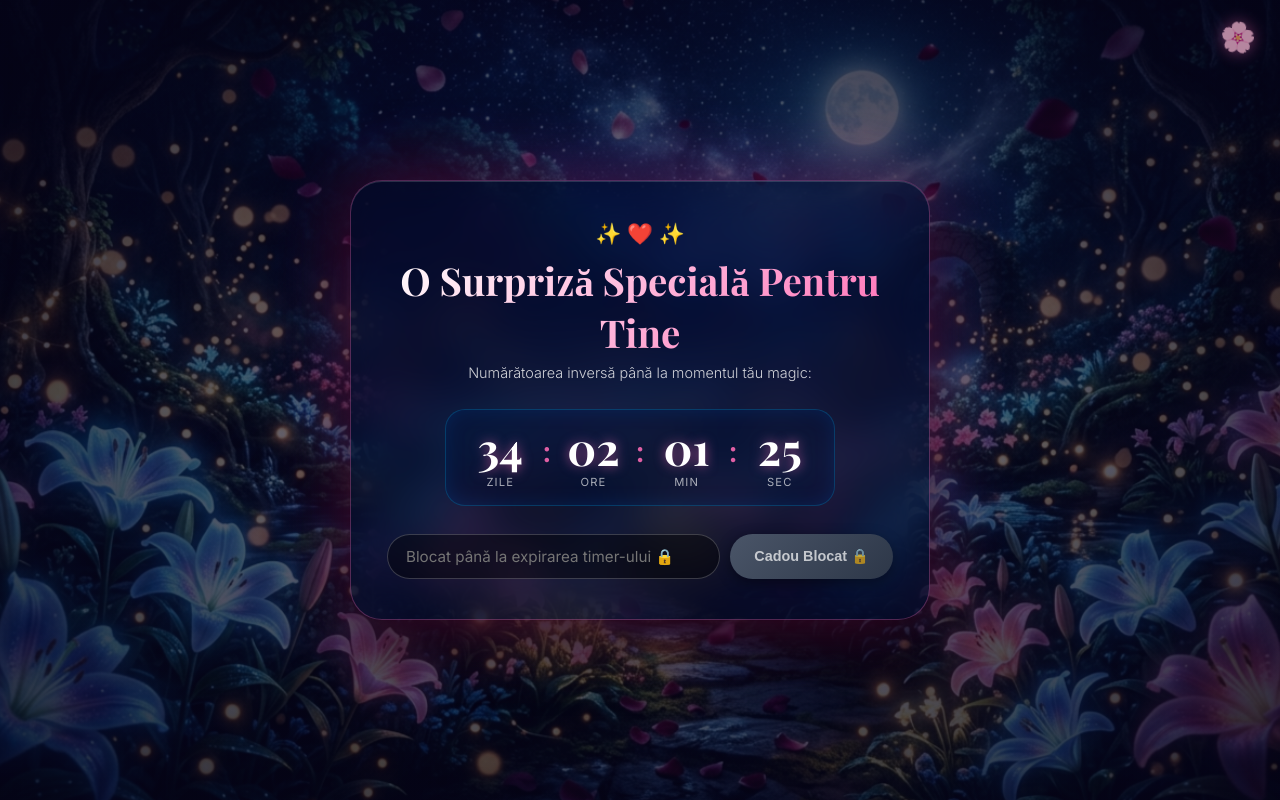
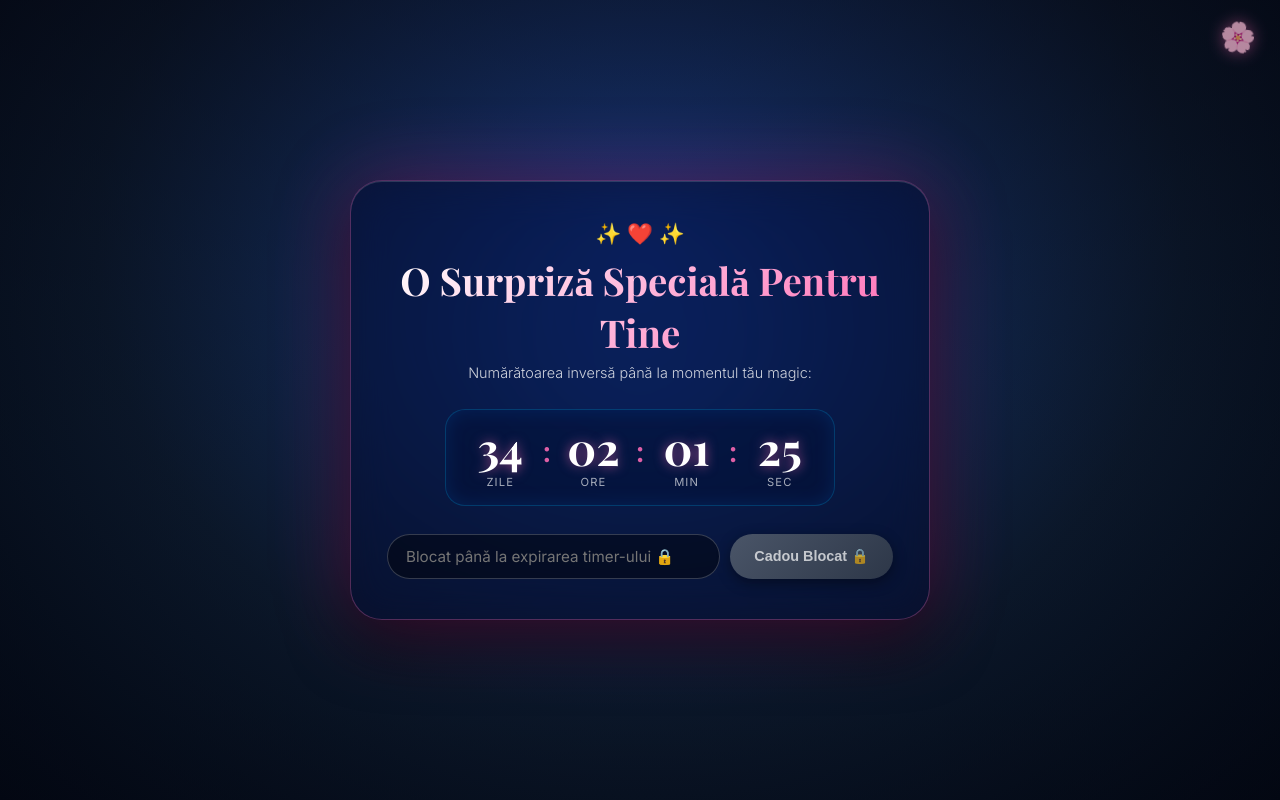
Before and after one commit to corneluu/la-multi-ani, a React (Vite) app: page / in a window 1280 px wide. Built offline with nearby package versions, Linux system fonts and the light colour scheme.

Commit message:
Replace login page background with simple clean blue gradient

```diff
--- a/src/LoginPage.css
+++ b/src/LoginPage.css
@@ -1,4 +1,3 @@
-/* ── LOGIN PAGE CONTAINER ── */
 .login-page {
   position: relative;
   width: 100vw;
@@ -7,23 +6,17 @@
   display: flex;
   align-items: center;
   justify-content: center;
-  background: #050419;
+  background: radial-gradient(circle at center, #0f2b5c 0%, #081636 45%, #040c20 100%);
   font-family: 'Inter', sans-serif;
   color: #fff;
 }
 
-/* ── BACKGROUND ── */
+/* ── SIMPLE BLUE BACKGROUND (NO IMAGE UNTIL AUTHENTICATION) ── */
 .login-bg-image {
   position: absolute;
   inset: 0;
-  background: url('/romantic_bg.jpg') center center / cover no-repeat;
-  animation: bgBreath 12s ease-in-out infinite;
+  background: radial-gradient(ellipse at 50% 30%, #1e3a8a 0%, #0f172a 60%, #030712 100%);
   z-index: 0;
-}
-
-@keyframes bgBreath {
-  0%, 100% { transform: scale(1); filter: brightness(0.85); }
-  50%      { transform: scale(1.04); filter: brightness(0.95); }
 }
 
 .login-bg-overlay {
@@ -31,8 +24,8 @@
   inset: 0;
   background: radial-gradient(
     ellipse at center,
-    rgba(10, 8, 40, 0.45) 0%,
-    rgba(5, 4, 25, 0.85) 100%
+    rgba(14, 165, 233, 0.08) 0%,
+    rgba(3, 7, 18, 0.65) 100%
   );
   z-index: 1;
 }
```
